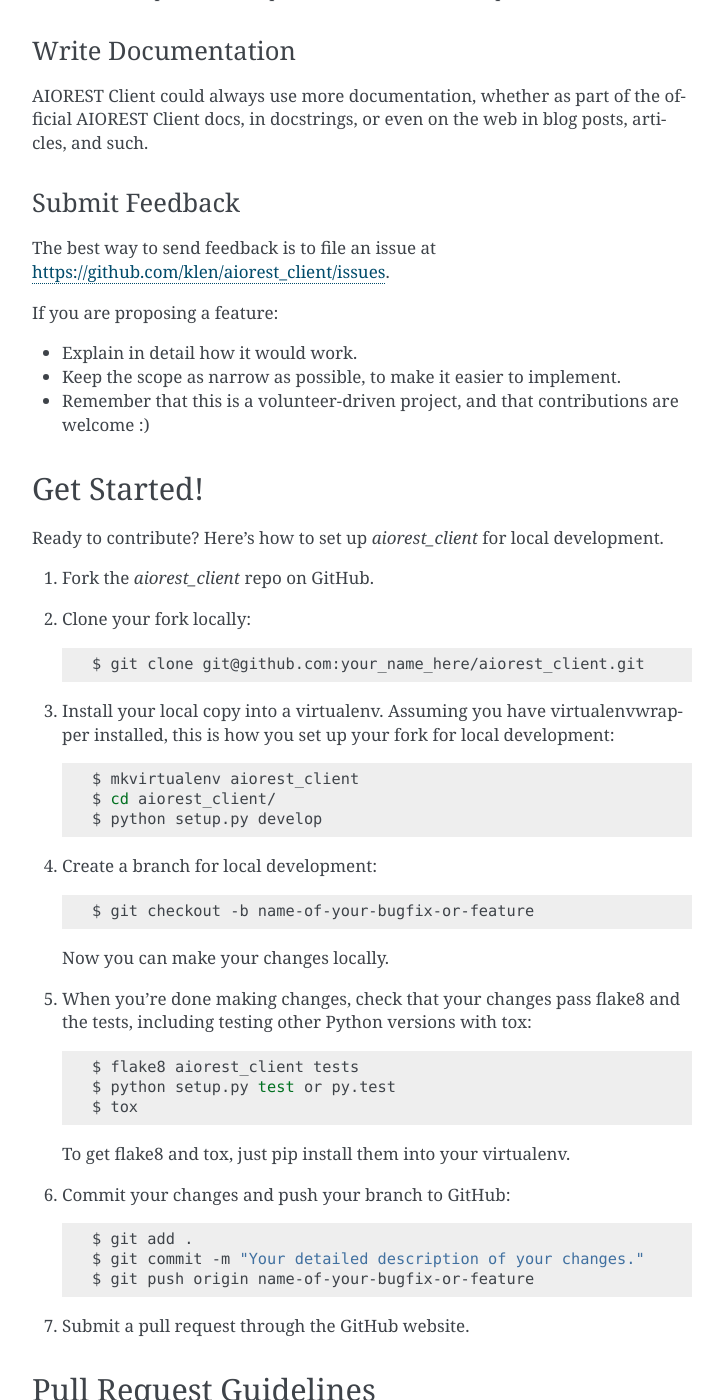
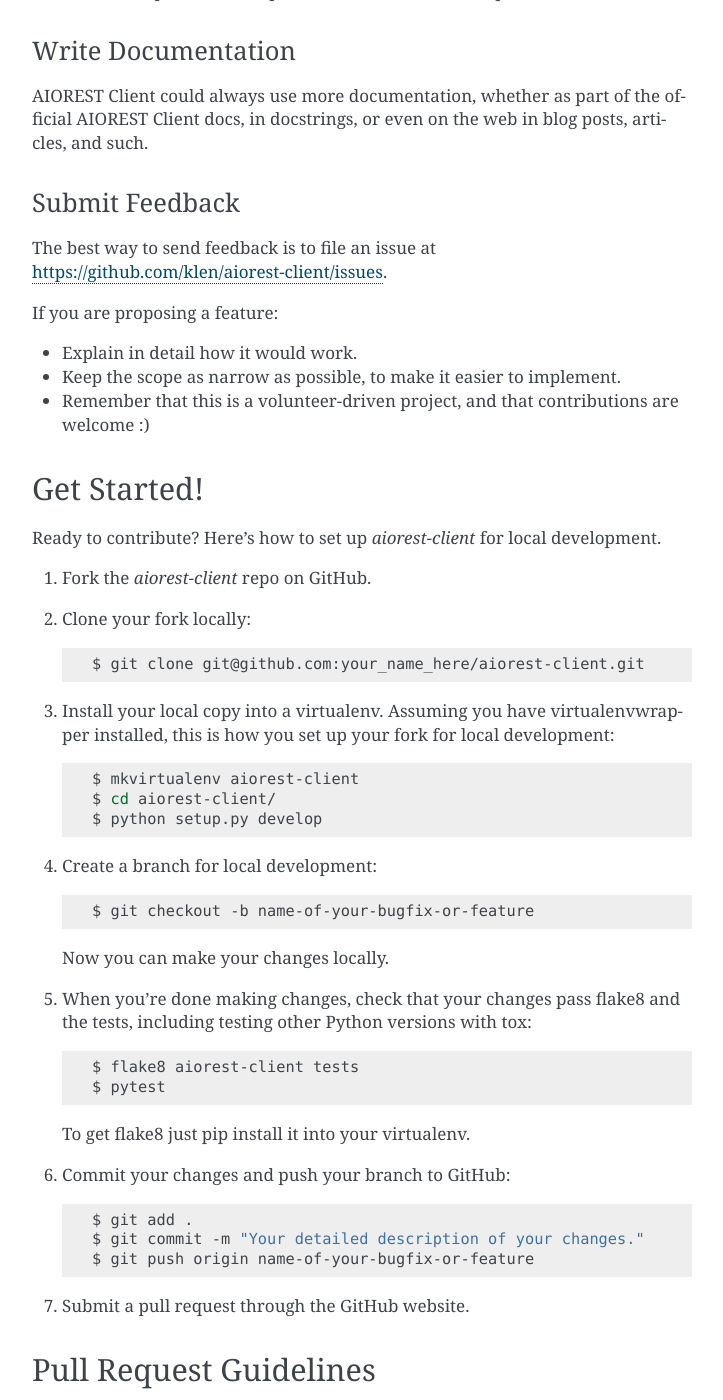
Before and after one commit to klen/aiorest-client, a Sphinx documentation site: the page built from docs/contributing.rst, in a window 1280 px wide and 1400 px high, scrolled down 752 px. Shown: the whole window, without its empty margins (388-1111 px from the left). Built offline with Sphinx 7.4.7, drawn with Linux system fonts in a browser that asks for light colours; pages that are not in the unit, such as notebooks, are missing from menus; some of the changed text lies outside the part shown.

Commit message:
docs: wip

```diff
--- a/CONTRIBUTING.rst
+++ b/CONTRIBUTING.rst
@@ -15,7 +15,7 @@
 Report Bugs
 ~~~~~~~~~~~
 
-Report bugs at https://github.com/klen/aiorest_client/issues.
+Report bugs at https://github.com/klen/aiorest-client/issues.
 
 If you are reporting a bug, please include:
 
@@ -45,7 +45,7 @@
 Submit Feedback
 ~~~~~~~~~~~~~~~
 
-The best way to send feedback is to file an issue at https://github.com/klen/aiorest_client/issues.
+The best way to send feedback is to file an issue at https://github.com/klen/aiorest-client/issues.
 
 If you are proposing a feature:
 
@@ -57,17 +57,17 @@
 Get Started!
 ------------
 
-Ready to contribute? Here's how to set up `aiorest_client` for local development.
+Ready to contribute? Here's how to set up `aiorest-client` for local development.
 
-1. Fork the `aiorest_client` repo on GitHub.
+1. Fork the `aiorest-client` repo on GitHub.
 2. Clone your fork locally::
 
-    $ git clone git@github.com:your_name_here/aiorest_client.git
+    $ git clone git@github.com:your_name_here/aiorest-client.git
 
 3. Install your local copy into a virtualenv. Assuming you have virtualenvwrapper installed, this is how you set up your fork for local development::
 
-    $ mkvirtualenv aiorest_client
-    $ cd aiorest_client/
+    $ mkvirtualenv aiorest-client
+    $ cd aiorest-client/
     $ python setup.py develop
 
 4. Create a branch for local development::
@@ -79,11 +79,10 @@
 5. When you're done making changes, check that your changes pass flake8 and the
    tests, including testing other Python versions with tox::
 
-    $ flake8 aiorest_client tests
-    $ python setup.py test or py.test
-    $ tox
+    $ flake8 aiorest-client tests
+    $ pytest
 
-   To get flake8 and tox, just pip install them into your virtualenv.
+   To get flake8 just pip install it into your virtualenv.
 
 6. Commit your changes and push your branch to GitHub::
 
@@ -103,15 +102,8 @@
    your new functionality into a function with a docstring, and add the
    feature to the list in README.rst.
 3. The pull request should work for Python 2.7, 3.4, 3.5 and 3.6, and for PyPy. Check
-   https://travis-ci.org/klen/aiorest_client/pull_requests
+   https://travis-ci.org/klen/aiorest-client/pull_requests
    and make sure that the tests pass for all supported Python versions.
-
-Tips
-----
-
-To run a subset of tests::
-
-$ py.test tests.test_aiorest_client
 
 
 Deploying
--- a/docs/usage.rst
+++ b/docs/usage.rst
@@ -4,4 +4,6 @@
 
 To use AIOREST Client in a project::
 
-    import aiorest_client
+    from aiorest_client import APIClient
+
+    client = APIClient('https://api.github.com')
```
Also changed, not shown: docs/installation.rst (+4 -4 lines), 1 other file.
